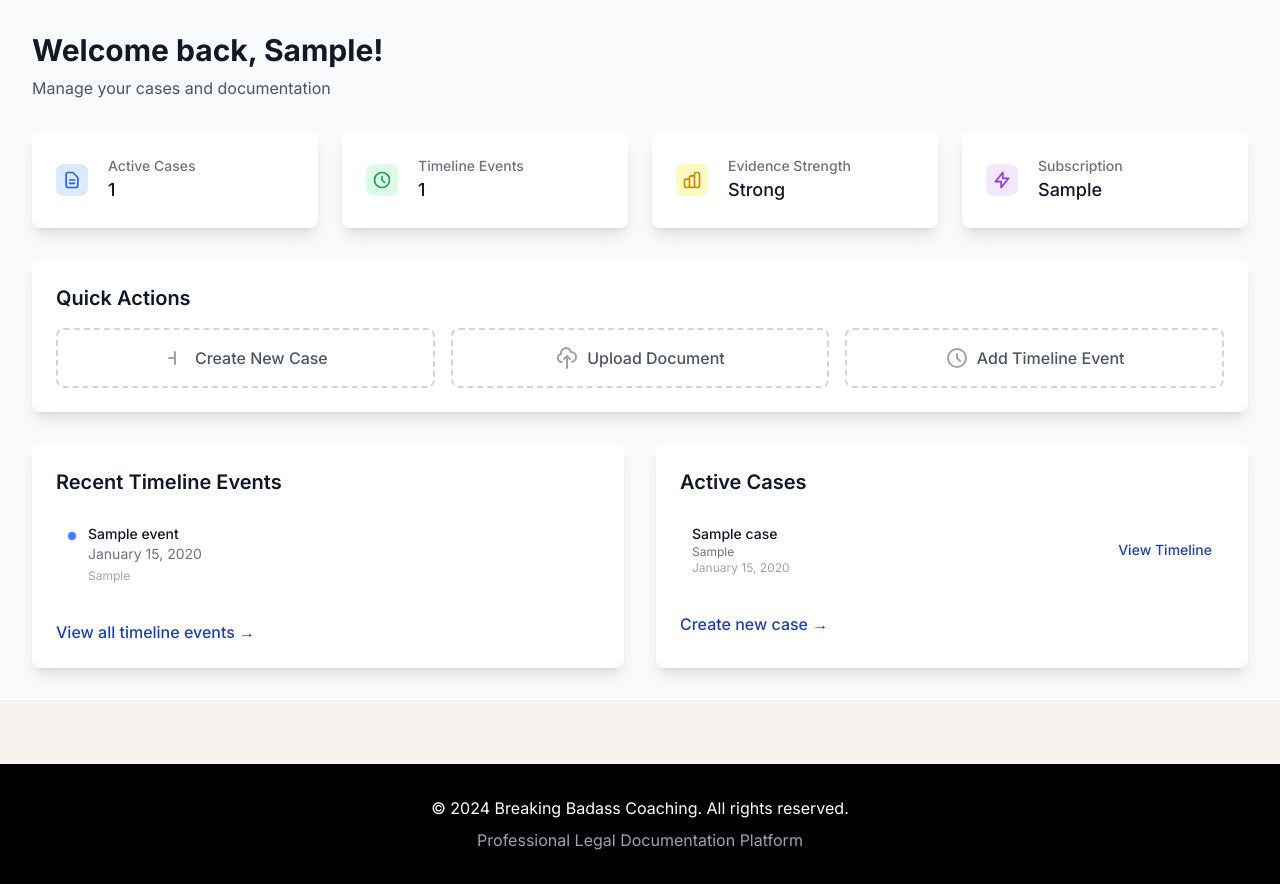
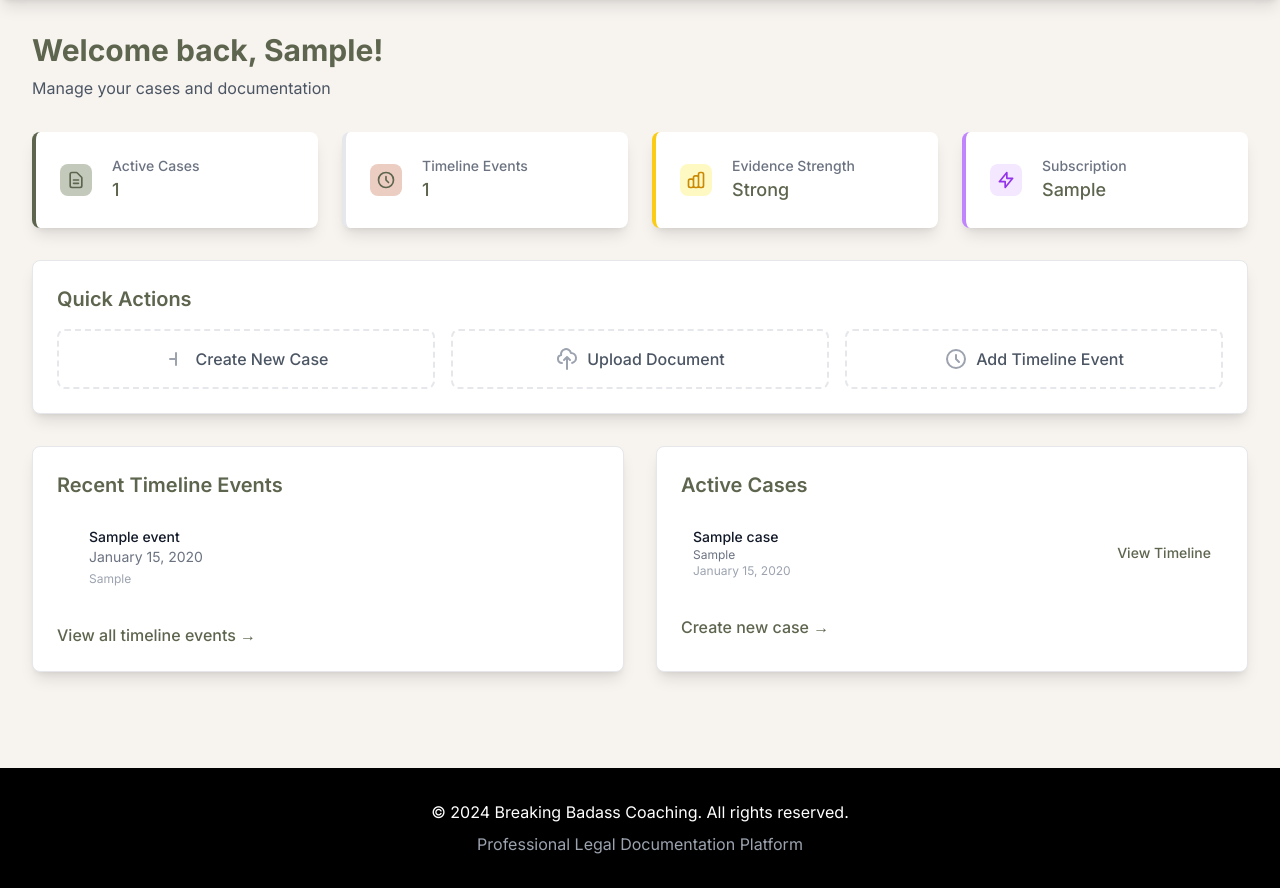
Before and after one commit to bridget-eng/breakingbadass-legal-docs, a Flask app: page /dashboard in a window 1280 px wide. Shown: the part 66-954 px from the top of the page. Run offline with Flask 3, Linux system fonts and the light colour scheme; the visitor is signed in with stand-in values (Sample User, id 1); tables that the repository leaves empty hold one stand-in row (values such as "Sample post"); some libraries are stand-ins or nearby versions.

Commit message:
Update dashboard styling and colors

```diff
--- a/templates/dashboard.html
+++ b/templates/dashboard.html
@@ -3,21 +3,21 @@
 {% block title %}Dashboard - Breaking Badass Legal Docs{% endblock %}
 
 {% block content %}
-<section class="bg-gray-50 py-8">
+<section class="py-8">
     <div class="max-w-7xl mx-auto px-4 sm:px-6 lg:px-8">
         <!-- Welcome Header -->
         <div class="mb-8 fade-in">
-            <h1 class="text-3xl font-bold text-gray-900">Welcome back, {{ user.first_name }}!</h1>
+            <h1 class="text-3xl font-bold text-primary">Welcome back, {{ user.first_name }}!</h1>
             <p class="text-gray-600 mt-2">Manage your cases and documentation</p>
         </div>
 
         <!-- Stats Overview -->
         <div class="grid grid-cols-1 md:grid-cols-4 gap-6 mb-8">
-            <div class="bg-white rounded-lg shadow-lg p-6 fade-in">
+            <div class="bg-white rounded-lg shadow-lg p-6 fade-in border-l-4 border-primary">
                 <div class="flex items-center">
                     <div class="flex-shrink-0">
-                        <div class="w-8 h-8 bg-blue-100 rounded-lg flex items-center justify-center">
-                            <svg class="w-5 h-5 text-blue-600" fill="none" stroke="currentColor" viewBox="0 0 24 24">
+                        <div class="w-8 h-8 bg-sage rounded-lg flex items-center justify-center">
+                            <svg class="w-5 h-5 text-primary" fill="none" stroke="currentColor" viewBox="0 0 24 24">
                                 <path stroke-linecap="round" stroke-linejoin="round" stroke-width="2" d="M9 12h6m-6 4h6m2 5H7a2 2 0 01-2-2V5a2 2 0 012-2h5.586a1 1 0 01.707.293l5.414 5.414a1 1 0 01.293.707V19a2 2 0 01-2 2z"></path>
                             </svg>
                         </div>
@@ -25,17 +25,17 @@
                     <div class="ml-5 w-0 flex-1">
                         <dl>
                             <dt class="text-sm font-medium text-gray-500 truncate">Active Cases</dt>
-                            <dd class="text-lg font-medium text-gray-900">{{ cases|length }}</dd>
+                            <dd class="text-lg font-medium text-primary">{{ cases|length }}</dd>
                         </dl>
                     </div>
                 </div>
             </div>
 
-            <div class="bg-white rounded-lg shadow-lg p-6 fade-in">
+            <div class="bg-white rounded-lg shadow-lg p-6 fade-in border-l-4 border-accent">
                 <div class="flex items-center">
                     <div class="flex-shrink-0">
-                        <div class="w-8 h-8 bg-green-100 rounded-lg flex items-center justify-center">
-                            <svg class="w-5 h-5 text-green-600" fill="none" stroke="currentColor" viewBox="0 0 24 24">
+                        <div class="w-8 h-8 bg-accent rounded-lg flex items-center justify-center">
+                            <svg class="w-5 h-5 text-primary" fill="none" stroke="currentColor" viewBox="0 0 24 24">
                                 <path stroke-linecap="round" stroke-linejoin="round" stroke-width="2" d="M12 8v4l3 3m6-3a9 9 0 11-18 0 9 9 0 0118 0z"></path>
                             </svg>
                         </div>
@@ -43,13 +43,13 @@
                     <div class="ml-5 w-0 flex-1">
                         <dl>
                             <dt class="text-sm font-medium text-gray-500 truncate">Timeline Events</dt>
-                            <dd class="text-lg font-medium text-gray-900">{{ recent_events|length }}</dd>
+                            <dd class="text-lg font-medium text-primary">{{ recent_events|length }}</dd>
                         </dl>
                     </div>
                 </div>
             </div>
 
-            <div class="bg-white rounded-lg shadow-lg p-6 fade-in">
+            <div class="bg-white rounded-lg shadow-lg p-6 fade-in border-l-4 border-yellow-400">
                 <div class="flex items-center">
                     <div class="flex-shrink-0">
                         <div class="w-8 h-8 bg-yellow-100 rounded-lg flex items-center justify-center">
@@ -61,13 +61,13 @@
                     <div class="ml-5 w-0 flex-1">
                         <dl>
                             <dt class="text-sm font-medium text-gray-500 truncate">Evidence Strength</dt>
-                            <dd class="text-lg font-medium text-gray-900">Strong</dd>
+                            <dd class="text-lg font-medium text-primary">Strong</dd>
                         </dl>
                     </div>
                 </div>
             </div>
 
-            <div class="bg-white rounded-lg shadow-lg p-6 fade-in">
+            <div class="bg-white rounded-lg shadow-lg p-6 fade-in border-l-4 border-purple-400">
                 <div class="flex items-center">
                     <div class="flex-shrink-0">
                         <div class="w-8 h-8 bg-purple-100 rounded-lg flex items-center justify-center">
@@ -79,7 +79,7 @@
                     <div class="ml-5 w-0 flex-1">
                         <dl>
                             <dt class="text-sm font-medium text-gray-500 truncate">Subscription</dt>
-                            <dd class="text-lg font-medium text-gray-900 capitalize">{{ user.subscription_tier }}</dd>
+                            <dd class="text-lg font-medium text-primary capitalize">{{ user.subscription_tier }}</dd>
                         </dl>
                     </div>
                 </div>
@@ -88,24 +88,24 @@
 
         <!-- Quick Actions -->
         <div class="mb-8">
-            <div class="bg-white rounded-lg shadow-lg p-6 fade-in">
-                <h2 class="text-xl font-semibold text-gray-900 mb-4">Quick Actions</h2>
+            <div class="bg-white rounded-lg shadow-lg p-6 fade-in border border-sage">
+                <h2 class="text-xl font-semibold text-primary mb-4">Quick Actions</h2>
                 <div class="grid grid-cols-1 md:grid-cols-3 gap-4">
-                    <button onclick="showCreateCaseModal()" class="flex items-center justify-center p-4 border-2 border-dashed border-gray-300 rounded-lg hover:border-blue-800 hover:bg-blue-50 transition duration-300">
+                    <button onclick="showCreateCaseModal()" class="flex items-center justify-center p-4 border-2 border-dashed border-sage rounded-lg hover:border-primary hover:bg-sage hover:text-white transition duration-300">
                         <svg class="w-6 h-6 text-gray-400 mr-2" fill="none" stroke="currentColor" viewBox="0 0 24 24">
                             <path stroke-linecap="round" stroke-linejoin="round" stroke-width="2" d="M12 6v6m0 0v6m-6-6h6m-6 0H6"></path>
                         </svg>
                         <span class="text-gray-600 font-medium">Create New Case</span>
                     </button>
 
-                    <button onclick="showUploadModal()" class="flex items-center justify-center p-4 border-2 border-dashed border-gray-300 rounded-lg hover:border-blue-800 hover:bg-blue-50 transition duration-300">
+                    <button onclick="showUploadModal()" class="flex items-center justify-center p-4 border-2 border-dashed border-sage rounded-lg hover:border-primary hover:bg-sage hover:text-white transition duration-300">
                         <svg class="w-6 h-6 text-gray-400 mr-2" fill="none" stroke="currentColor" viewBox="0 0 24 24">
                             <path stroke-linecap="round" stroke-linejoin="round" stroke-width="2" d="M7 16a4 4 0 01-.88-7.903A5 5 0 1115.9 6L16 6a5 5 0 011 9.9M15 13l-3-3m0 0l-3 3m3-3v12"></path>
                         </svg>
                         <span class="text-gray-600 font-medium">Upload Document</span>
                     </button>
 
-                    <button onclick="showTimelineModal()" class="flex items-center justify-center p-4 border-2 border-dashed border-gray-300 rounded-lg hover:border-blue-800 hover:bg-blue-50 transition duration-300">
+                    <button onclick="showTimelineModal()" class="flex items-center justify-center p-4 border-2 border-dashed border-sage rounded-lg hover:border-primary hover:bg-sage hover:text-white transition duration-300">
                         <svg class="w-6 h-6 text-gray-400 mr-2" fill="none" stroke="currentColor" viewBox="0 0 24 24">
                             <path stroke-linecap="round" stroke-linejoin="round" stroke-width="2" d="M12 8v4l3 3m6-3a9 9 0 11-18 0 9 9 0 0118 0z"></path>
                         </svg>
@@ -118,13 +118,13 @@
         <!-- Recent Activity -->
         <div class="grid grid-cols-1 lg:grid-cols-2 gap-8">
             <!-- Recent Timeline Events -->
-            <div class="bg-white rounded-lg shadow-lg p-6 fade-in">
-                <h2 class="text-xl font-semibold text-gray-900 mb-4">Recent Timeline Events</h2>
+            <div class="bg-white rounded-lg shadow-lg p-6 fade-in border border-sage">
+                <h2 class="text-xl font-semibold text-primary mb-4">Recent Timeline Events</h2>
                 <div class="space-y-4">
                     {% if recent_events %}
                         {% for event in recent_events[:5] %}
                         <div class="flex items-start space-x-3 p-3 hover:bg-gray-50 rounded-lg">
-                            <div class="flex-shrink-0 w-2 h-2 bg-blue-500 rounded-full mt-2"></div>
+                            <div class="flex-shrink-0 w-2 h-2 bg-primary rounded-full mt-2"></div>
                             <div class="flex-1">
                                 <p class="text-sm font-medium text-gray-900">{{ event.event_title }}</p>
                                 <p class="text-sm text-gray-500">{{ event.event_date.strftime('%B %d, %Y') }}</p>
@@ -137,13 +137,13 @@
                     {% endif %}
                 </div>
                 <div class="mt-6">
-                    <a href="#" class="text-blue-800 hover:underline font-medium">View all timeline events →</a>
+                    <a href="#" class="text-primary hover:underline font-medium">View all timeline events →</a>
                 </div>
             </div>
 
             <!-- Active Cases -->
-            <div class="bg-white rounded-lg shadow-lg p-6 fade-in">
-                <h2 class="text-xl font-semibold text-gray-900 mb-4">Active Cases</h2>
+            <div class="bg-white rounded-lg shadow-lg p-6 fade-in border border-sage">
+                <h2 class="text-xl font-semibold text-primary mb-4">Active Cases</h2>
                 <div class="space-y-4">
                     {% if cases %}
                         {% for case in cases %}
@@ -153,7 +153,7 @@
                                 <p class="text-xs text-gray-500">{{ case.case_focus|replace('_', ' ')|title }}</p>
                                 <p class="text-xs text-gray-400">{{ case.created_at.strftime('%B %d, %Y') }}</p>
                             </div>
-                            <a href="{{ url_for('timeline', case_id=case.id) }}" class="text-blue-800 hover:underline text-sm font-medium">View Timeline</a>
+                            <a href="{{ url_for('timeline', case_id=case.id) }}" class="text-primary hover:underline text-sm font-medium">View Timeline</a>
                         </div>
                         {% endfor %}
                     {% else %}
@@ -161,7 +161,7 @@
                     {% endif %}
                 </div>
                 <div class="mt-6">
-                    <button onclick="showCreateCaseModal()" class="text-blue-800 hover:underline font-medium">Create new case →</button>
+                    <button onclick="showCreateCaseModal()" class="text-primary hover:underline font-medium">Create new case →</button>
                 </div>
             </div>
         </div>
@@ -170,9 +170,9 @@
 
 <!-- Create Case Modal -->
 <div id="createCaseModal" class="fixed inset-0 bg-black bg-opacity-50 hidden z-50 flex items-center justify-center">
-    <div class="bg-white rounded-lg p-8 max-w-md w-full mx-4">
+    <div class="bg-white rounded-lg p-8 max-w-md w-full mx-4 border-2 border-primary">
         <div class="flex justify-between items-center mb-6">
-            <h2 class="text-2xl font-bold text-gray-900">Create New Case</h2>
+            <h2 class="text-2xl font-bold text-primary">Create New Case</h2>
             <button onclick="closeCreateCaseModal()" class="text-gray-400 hover:text-gray-600">
                 <svg class="w-6 h-6" fill="none" stroke="currentColor" viewBox="0 0 24 24">
                     <path stroke-linecap="round" stroke-linejoin="round" stroke-width="2" d="M6 18L18 6M6 6l12 12"></path>
@@ -183,12 +183,12 @@
         <form onsubmit="createCase(event)">
             <div class="mb-4">
                 <label class="block text-gray-700 text-sm font-bold mb-2">Case Title</label>
-                <input type="text" id="caseTitle" class="w-full px-3 py-2 border rounded-lg focus:outline-none focus:ring-2 focus:ring-blue-800" placeholder="e.g., Smith v. Smith Custody Case" required>
+                <input type="text" id="caseTitle" class="w-full px-3 py-2 border rounded-lg focus:outline-none focus:ring-2 focus:ring-primary" placeholder="e.g., Smith v. Smith Custody Case" required>
             </div>
 
             <div class="mb-6">
                 <label class="block text-gray-700 text-sm font-bold mb-2">Case Focus</label>
-                <select id="caseType" class="w-full px-3 py-2 border rounded-lg focus:outline-none focus:ring-2 focus:ring-blue-800">
+                <select id="caseType" class="w-full px-3 py-2 border rounded-lg focus:outline-none focus:ring-2 focus:ring-primary">
                     <option value="CUSTODY_PARENTING">Custody & Parenting Time</option>
                     <option value="DOMESTIC_VIOLENCE">Domestic Violence / Abuse</option>
                     <option value="DIVORCE_SEPARATION">Divorce / Separation</option>
@@ -198,7 +198,7 @@
                 <p class="text-xs text-gray-500 mt-1">Select the primary issue you are documenting. You can track multiple issues inside one case.</p>
             </div>
 
-            <button type="submit" class="w-full bg-blue-800 hover:bg-blue-900 text-white py-3 rounded-lg font-semibold transition duration-300">
+            <button type="submit" class="w-full bg-primary hover:bg-gray-800 text-white py-3 rounded-lg font-semibold transition duration-300">
                 Create Case
             </button>
         </form>
```
